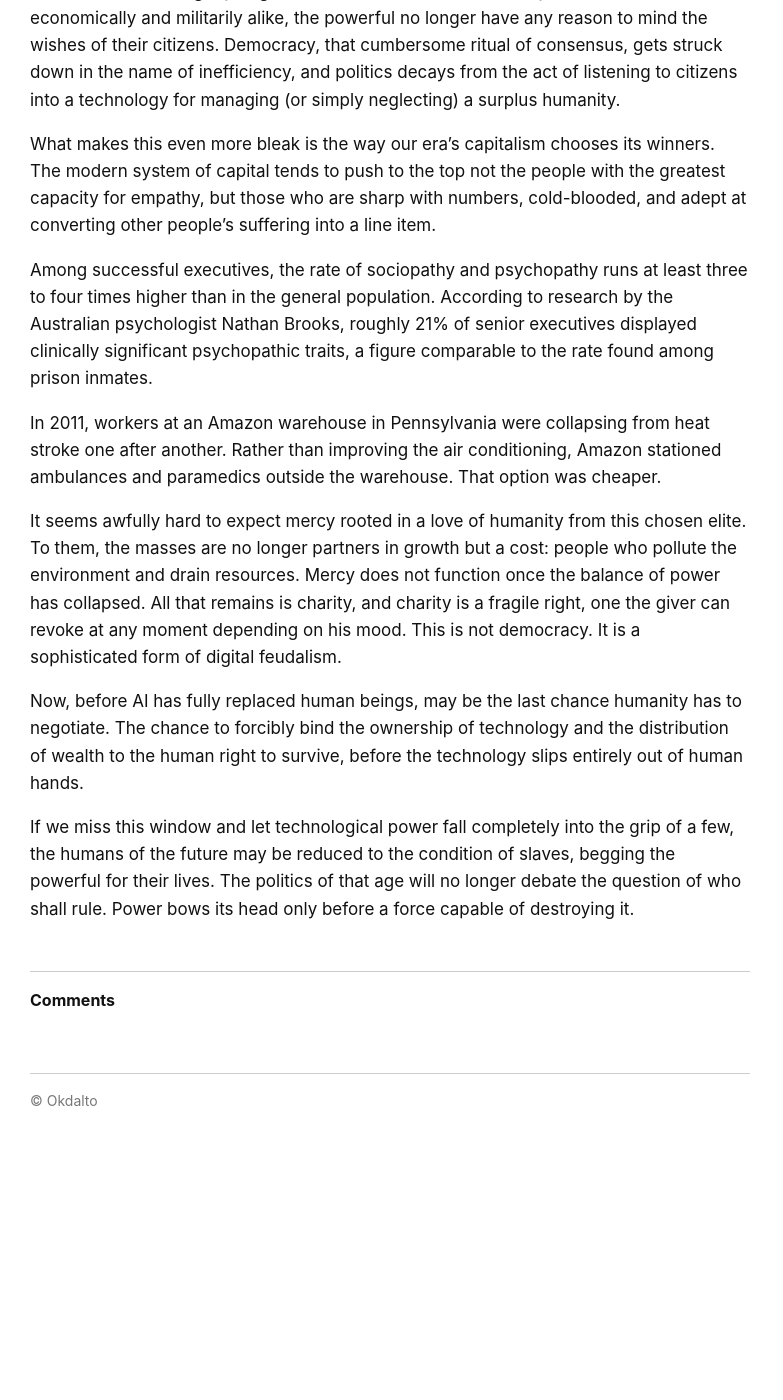
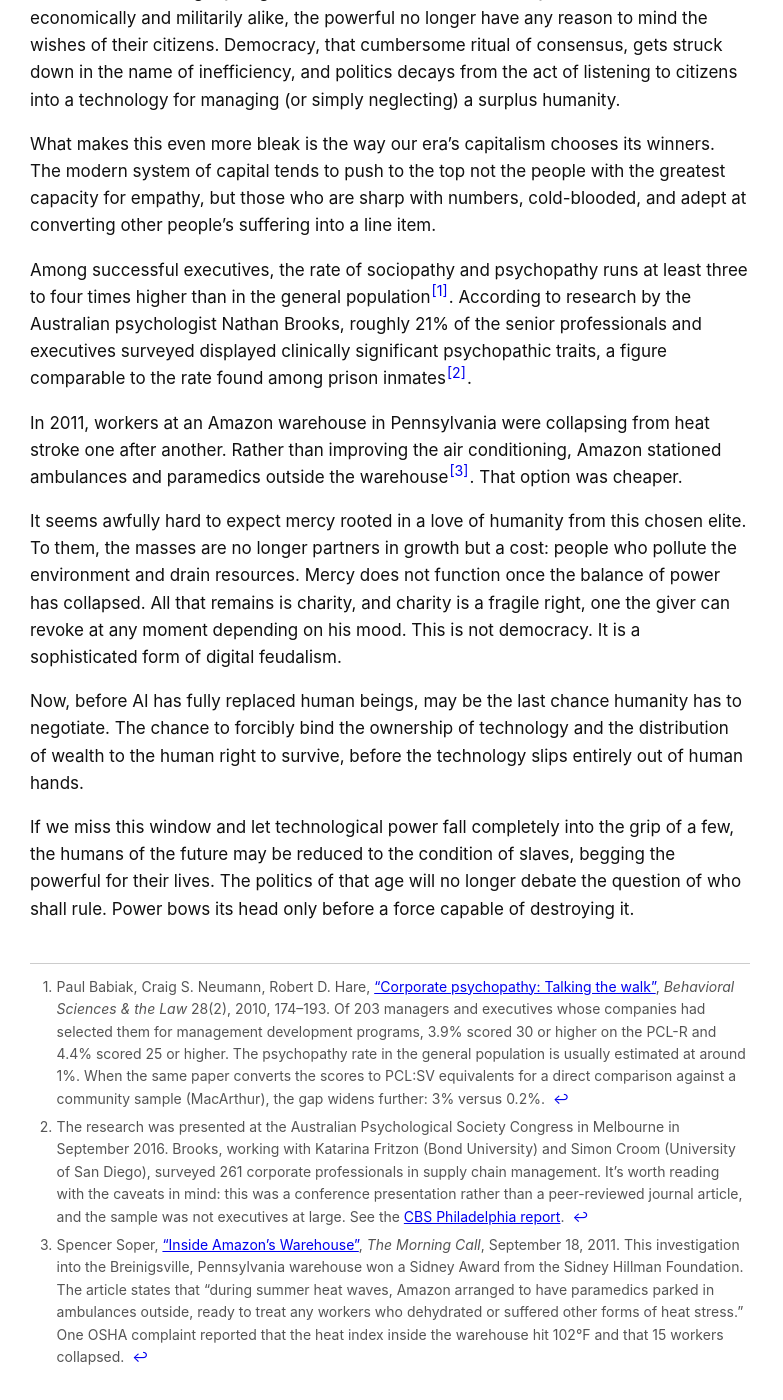
Before and after one commit to okdalto/okdalto.github.io, a Jekyll site: the page built from _en/how-ai-fires-democracy.md, in a window 1280 px wide and 1400 px high, scrolled down 708 px. Shown: the whole window, without its empty margins (0-783 px from the left). Built offline with Jekyll 4.4.1, drawn with Linux system fonts in a browser that asks for light colours; comment, search, counter and statistics services are not loaded; before the commit the page ends 1835 px from its top, so only the background shows below that.

Commit message:
Add sources for the psychopathy research and Amazon warehouse claims
Footnote the Babiak/Neumann/Hare 2010 study behind the "three to four
times" figure, Nathan Brooks' 2016 APS Congress presentation, and Spencer
Soper's Morning Call investigation of the Breinigsville warehouse.

Also narrow "senior executives" to the professionals actually surveyed —
Brooks' sample was 261 supply chain professionals, not executives at large.

Co-Authored-By: Claude Opus 5 (1M context) <noreply@anthropic.com>

```diff
--- a/_en/how-ai-fires-democracy.md
+++ b/_en/how-ai-fires-democracy.md
@@ -20,9 +20,13 @@ This is where the tragedy begins. The moment most of humanity becomes worthless,
 
 What makes this even more bleak is the way our era's capitalism chooses its winners. The modern system of capital tends to push to the top not the people with the greatest capacity for empathy, but those who are sharp with numbers, cold-blooded, and adept at converting other people's suffering into a line item.
 
-Among successful executives, the rate of sociopathy and psychopathy runs at least three to four times higher than in the general population. According to research by the Australian psychologist Nathan Brooks, roughly 21% of senior executives displayed clinically significant psychopathic traits, a figure comparable to the rate found among prison inmates.
+Among successful executives, the rate of sociopathy and psychopathy runs at least three to four times higher than in the general population[^1]. According to research by the Australian psychologist Nathan Brooks, roughly 21% of the senior professionals and executives surveyed displayed clinically significant psychopathic traits, a figure comparable to the rate found among prison inmates[^2].
 
-In 2011, workers at an Amazon warehouse in Pennsylvania were collapsing from heat stroke one after another. Rather than improving the air conditioning, Amazon stationed ambulances and paramedics outside the warehouse. That option was cheaper.
+In 2011, workers at an Amazon warehouse in Pennsylvania were collapsing from heat stroke one after another. Rather than improving the air conditioning, Amazon stationed ambulances and paramedics outside the warehouse[^3]. That option was cheaper.
+
+[^1]: Paul Babiak, Craig S. Neumann, Robert D. Hare, ["Corporate psychopathy: Talking the walk"](https://onlinelibrary.wiley.com/doi/10.1002/bsl.925), *Behavioral Sciences & the Law* 28(2), 2010, 174–193. Of 203 managers and executives whose companies had selected them for management development programs, 3.9% scored 30 or higher on the PCL-R and 4.4% scored 25 or higher. The psychopathy rate in the general population is usually estimated at around 1%. When the same paper converts the scores to PCL:SV equivalents for a direct comparison against a community sample (MacArthur), the gap widens further: 3% versus 0.2%.
+[^2]: The research was presented at the Australian Psychological Society Congress in Melbourne in September 2016. Brooks, working with Katarina Fritzon (Bond University) and Simon Croom (University of San Diego), surveyed 261 corporate professionals in supply chain management. It's worth reading with the caveats in mind: this was a conference presentation rather than a peer-reviewed journal article, and the sample was not executives at large. See the [CBS Philadelphia report](https://www.cbsnews.com/philadelphia/news/study-psychopaths-in-the-workplace-more-common-than-you-may-think/).
+[^3]: Spencer Soper, ["Inside Amazon's Warehouse"](https://www.mcall.com/2011/09/18/inside-amazons-warehouse-3/), *The Morning Call*, September 18, 2011. This investigation into the Breinigsville, Pennsylvania warehouse won a Sidney Award from the Sidney Hillman Foundation. The article states that "during summer heat waves, Amazon arranged to have paramedics parked in ambulances outside, ready to treat any workers who dehydrated or suffered other forms of heat stress." One OSHA complaint reported that the heat index inside the warehouse hit 102°F and that 15 workers collapsed.
 
 It seems awfully hard to expect mercy rooted in a love of humanity from this chosen elite. To them, the masses are no longer partners in growth but a cost: people who pollute the environment and drain resources. Mercy does not function once the balance of power has collapsed. All that remains is charity, and charity is a fragile right, one the giver can revoke at any moment depending on his mood. This is not democracy. It is a sophisticated form of digital feudalism.
 
```
Also changed, not shown: _posts/2026-02-08-AI는 어떻게 민주주의를 해고하는가.md (+6 -2 lines).
